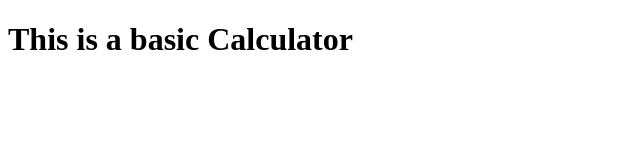
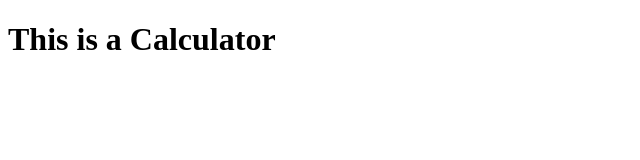
Before and after one commit to Tonathe3rd/CIRCLE-45, a plain HTML site: page Index.html in a window 1280 px wide. Shown: the whole page, without its empty margins (0-640 px from the left). Drawn offline with Linux system fonts and the light colour scheme.

Commit message:
I removed Basic from line 9

```diff
--- a/Index.html
+++ b/Index.html
@@ -6,6 +6,6 @@
     <title>Calculator</title>
 </head>
 <body>
-    <h1>This is a basic Calculator</h1>
+    <h1>This is a Calculator</h1>
 </body>
 </html>
```
